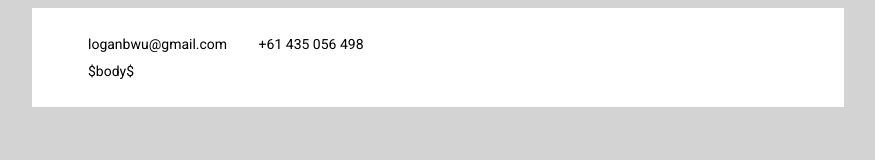
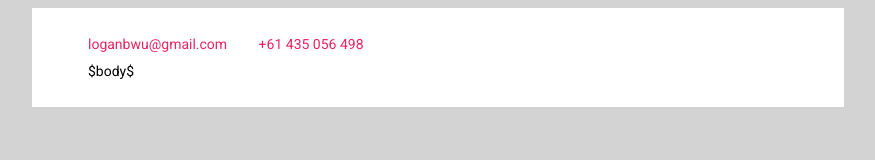
Before and after one commit to loganbwu/loganbwu.github.io, a plain HTML site: page cover-letters/template.html in a window 1280 px wide. Shown: the whole page, without its empty margins (202-1077 px from the left). Drawn offline with Linux system fonts and the light colour scheme.

Commit message:
Colour cover letter contact details and sign-off with CV highlight
Co-Authored-By: Claude Opus 5.5 <noreply@anthropic.com>

```diff
--- a/cover-letters/letter.css
+++ b/cover-letters/letter.css
@@ -10,6 +10,12 @@
     margin-bottom: 1em;
 }
 
+.contact {
+    color: var(--highlight);
+}
+
+/* Sign-off name */
 .letter-body p:last-child {
     margin-top: 1.5rem;
+    color: var(--highlight);
 }
```
